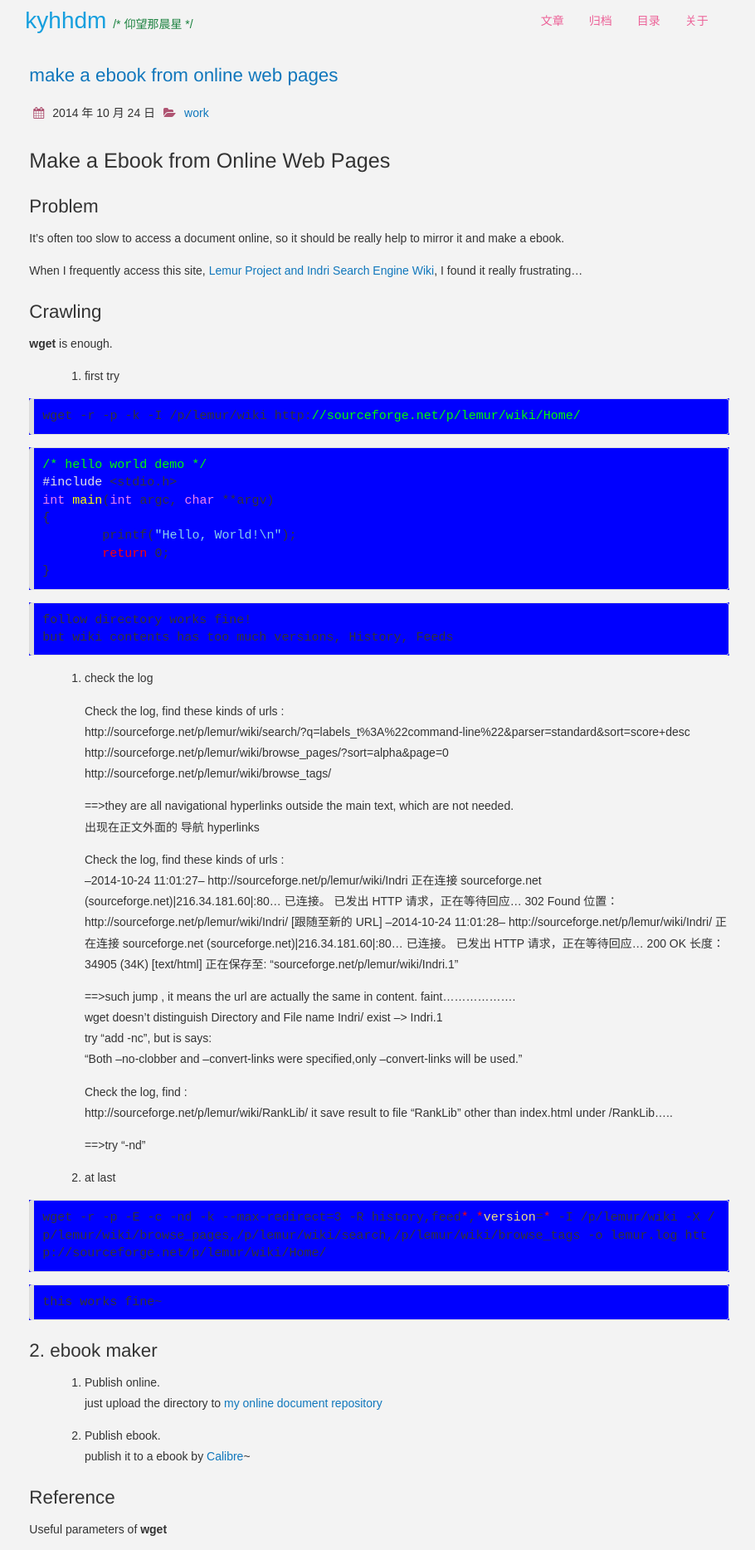
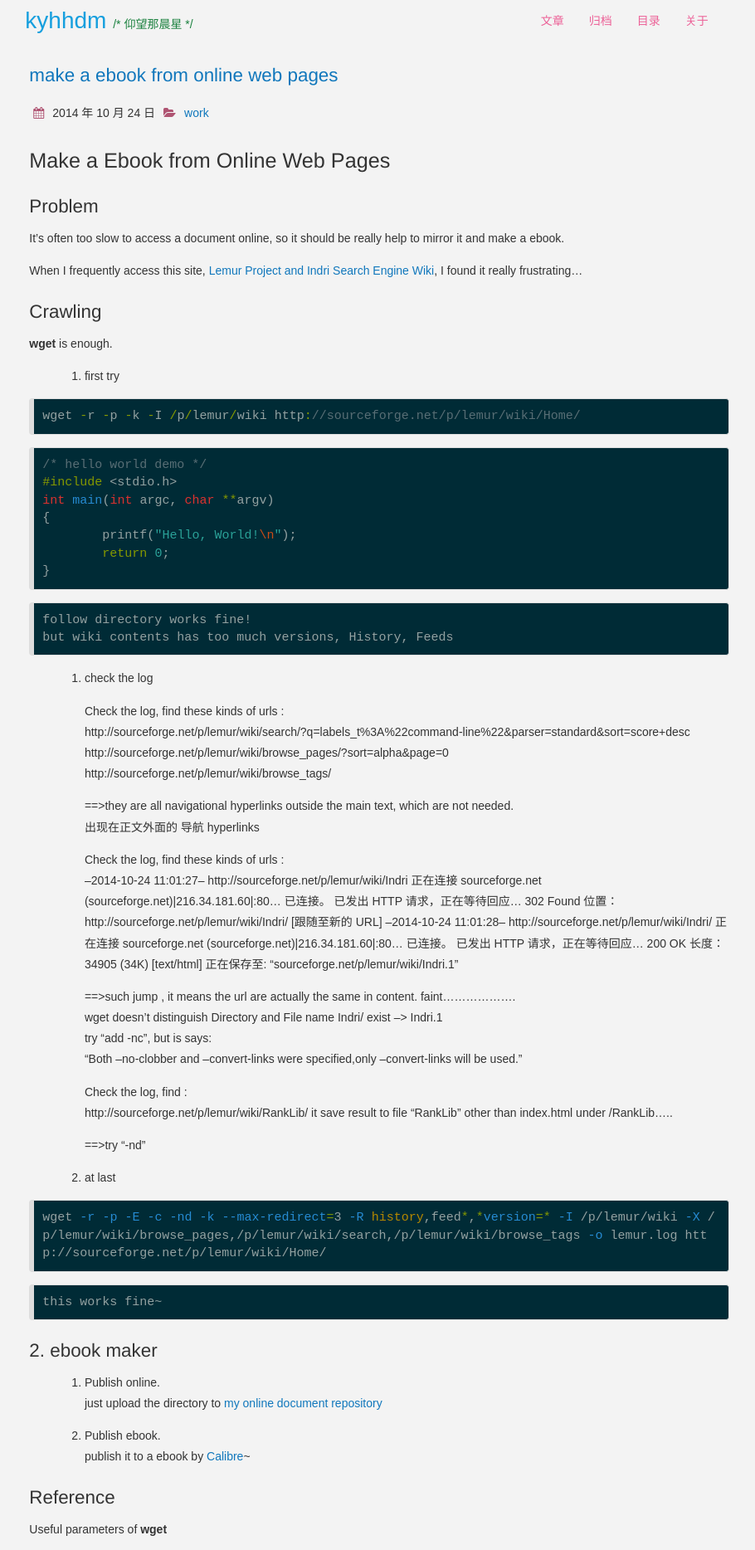
Before and after one commit to kyhhdm/kyhhdm.github.io, a Jekyll site: the page built from index.html, in a window 1280 px wide. Shown: the top 1868 px of the page at 83% size, without its empty margins (183-1093 px from the left). Built offline with Jekyll 4.4.1, drawn with Linux system fonts in a browser that asks for light colours; nearby versions of some CDN libraries; Markdown is read by kramdown in place of the engine named in the settings; the list of posts is cut into pages by our own code.

Commit message:
add stylesheet

```diff
--- a/css/pygments.css
+++ b/css/pygments.css
@@ -1,32 +1 @@
-.hll { background-color: #0000ff }
-.highlight { background-color: #0000ff }
-.c { color: #00ff00 } /* Comment */
-.k { color: #ff0000 } /* Keyword */
-.cm { color: #00ff00 } /* Comment.Multiline */
-.cp { color: #e5e5e5 } /* Comment.Preproc */
-.c1 { color: #00ff00 } /* Comment.Single */
-.cs { color: #00ff00 } /* Comment.Special */
-.kc { color: #ff0000 } /* Keyword.Constant */
-.kd { color: #ff0000 } /* Keyword.Declaration */
-.kn { color: #ff0000 } /* Keyword.Namespace */
-.kp { color: #ff0000 } /* Keyword.Pseudo */
-.kr { color: #ff0000 } /* Keyword.Reserved */
-.kt { color: #ee82ee } /* Keyword.Type */
-.s { color: #87ceeb } /* Literal.String */
-.no { color: #7fffd4 } /* Name.Constant */
-.nf { color: #ffff00 } /* Name.Function */
-.nv { color: #eedd82 } /* Name.Variable */
-.sb { color: #87ceeb } /* Literal.String.Backtick */
-.sc { color: #87ceeb } /* Literal.String.Char */
-.sd { color: #87ceeb } /* Literal.String.Doc */
-.s2 { color: #87ceeb } /* Literal.String.Double */
-.se { color: #87ceeb } /* Literal.String.Escape */
-.sh { color: #87ceeb } /* Literal.String.Heredoc */
-.si { color: #87ceeb } /* Literal.String.Interpol */
-.sx { color: #87ceeb } /* Literal.String.Other */
-.sr { color: #87ceeb } /* Literal.String.Regex */
-.s1 { color: #87ceeb } /* Literal.String.Single */
-.ss { color: #87ceeb } /* Literal.String.Symbol */
-.vc { color: #eedd82 } /* Name.Variable.Class */
-.vg { color: #eedd82 } /* Name.Variable.Global */
-.vi { color: #eedd82 } /* Name.Variable.Instance */
+.hll { background-color: #ffffcc }
--- a/css/site.css
+++ b/css/site.css
@@ -48,11 +48,14 @@
 /* 自定义高亮样式 */
 .highlight pre,code {
   font-size: 15px;
-  background-color: #0000ff;
+  background-color: #002B36;
+  color:#93A1A1;
 }
 
 blockquote {
   font-size: 15px;
+  background-color: #002B36;
+  color:#93A1A1;
 }
 
 blockquote p {
--- a/css/solarized.css
+++ b/css/solarized.css
@@ -1 +1,70 @@
 @charset "utf-8";
+
+.highlight .c { color: #586E75 } /* Comment */
+.highlight .err { color: #93A1A1 } /* Error */
+.highlight .g { color: #93A1A1 } /* Generic */
+.highlight .k { color: #859900 } /* Keyword */
+.highlight .l { color: #93A1A1 } /* Literal */
+.highlight .n { color: #93A1A1 } /* Name */
+.highlight .o { color: #859900 } /* Operator */
+.highlight .x { color: #CB4B16 } /* Other */
+.highlight .p { color: #93A1A1 } /* Punctuation */
+.highlight .cm { color: #586E75 } /* Comment.Multiline */
+.highlight .cp { color: #859900 } /* Comment.Preproc */
+.highlight .c1 { color: #586E75 } /* Comment.Single */
+.highlight .cs { color: #859900 } /* Comment.Special */
+.highlight .gd { color: #2AA198 } /* Generic.Deleted */
+.highlight .ge { color: #93A1A1; font-style: italic } /* Generic.Emph */
+.highlight .gr { color: #DC322F } /* Generic.Error */
+.highlight .gh { color: #CB4B16 } /* Generic.Heading */
+.highlight .gi { color: #859900 } /* Generic.Inserted */
+.highlight .go { color: #93A1A1 } /* Generic.Output */
+.highlight .gp { color: #93A1A1 } /* Generic.Prompt */
+.highlight .gs { color: #93A1A1; font-weight: bold } /* Generic.Strong */
+.highlight .gu { color: #CB4B16 } /* Generic.Subheading */
+.highlight .gt { color: #93A1A1 } /* Generic.Traceback */
+.highlight .kc { color: #CB4B16 } /* Keyword.Constant */
+.highlight .kd { color: #268BD2 } /* Keyword.Declaration */
+.highlight .kn { color: #859900 } /* Keyword.Namespace */
+.highlight .kp { color: #859900 } /* Keyword.Pseudo */
+.highlight .kr { color: #268BD2 } /* Keyword.Reserved */
+.highlight .kt { color: #DC322F } /* Keyword.Type */
+.highlight .ld { color: #93A1A1 } /* Literal.Date */
+.highlight .m { color: #2AA198 } /* Literal.Number */
+.highlight .s { color: #2AA198 } /* Literal.String */
+.highlight .na { color: #93A1A1 } /* Name.Attribute */
+.highlight .nb { color: #B58900 } /* Name.Builtin */
+.highlight .nc { color: #268BD2 } /* Name.Class */
+.highlight .no { color: #CB4B16 } /* Name.Constant */
+.highlight .nd { color: #268BD2 } /* Name.Decorator */
+.highlight .ni { color: #CB4B16 } /* Name.Entity */
+.highlight .ne { color: #CB4B16 } /* Name.Exception */
+.highlight .nf { color: #268BD2 } /* Name.Function */
+.highlight .nl { color: #93A1A1 } /* Name.Label */
+.highlight .nn { color: #93A1A1 } /* Name.Namespace */
+.highlight .nx { color: #93A1A1 } /* Name.Other */
+.highlight .py { color: #93A1A1 } /* Name.Property */
+.highlight .nt { color: #268BD2 } /* Name.Tag */
+.highlight .nv { color: #268BD2 } /* Name.Variable */
+.highlight .ow { color: #859900 } /* Operator.Word */
+.highlight .w { color: #93A1A1 } /* Text.Whitespace */
+.highlight .mf { color: #2AA198 } /* Literal.Number.Float */
+.highlight .mh { color: #2AA198 } /* Literal.Number.Hex */
+.highlight .mi { color: #2AA198 } /* Literal.Number.Integer */
+.highlight .mo { color: #2AA198 } /* Literal.Number.Oct */
+.highlight .sb { color: #586E75 } /* Literal.String.Backtick */
+.highlight .sc { color: #2AA198 } /* Literal.String.Char */
+.highlight .sd { color: #93A1A1 } /* Literal.String.Doc */
+.highlight .s2 { color: #2AA198 } /* Literal.String.Double */
+.highlight .se { color: #CB4B16 } /* Literal.String.Escape */
+.highlight .sh { color: #93A1A1 } /* Literal.String.Heredoc */
+.highlight .si { color: #2AA198 } /* Literal.String.Interpol */
+.highlight .sx { color: #2AA198 } /* Literal.String.Other */
+.highlight .sr { color: #DC322F } /* Literal.String.Regex */
+.highlight .s1 { color: #2AA198 } /* Literal.String.Single */
+.highlight .ss { color: #2AA198 } /* Literal.String.Symbol */
+.highlight .bp { color: #268BD2 } /* Name.Builtin.Pseudo */
+.highlight .vc { color: #268BD2 } /* Name.Variable.Class */
+.highlight .vg { color: #268BD2 } /* Name.Variable.Global */
+.highlight .vi { color: #268BD2 } /* Name.Variable.Instance */
+.highlight .il { color: #2AA198 } /* Literal.Number.Integer.Long */
```
